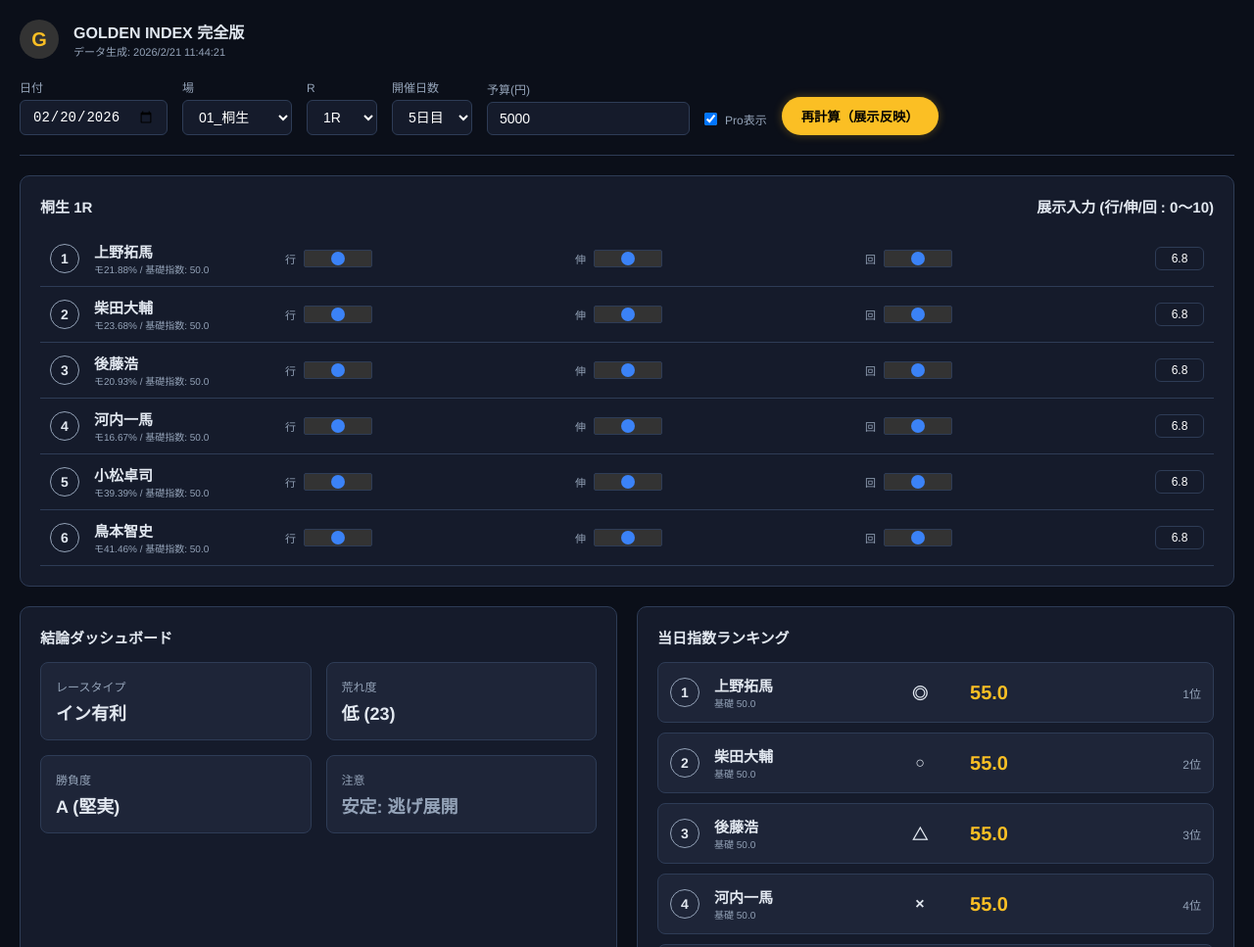
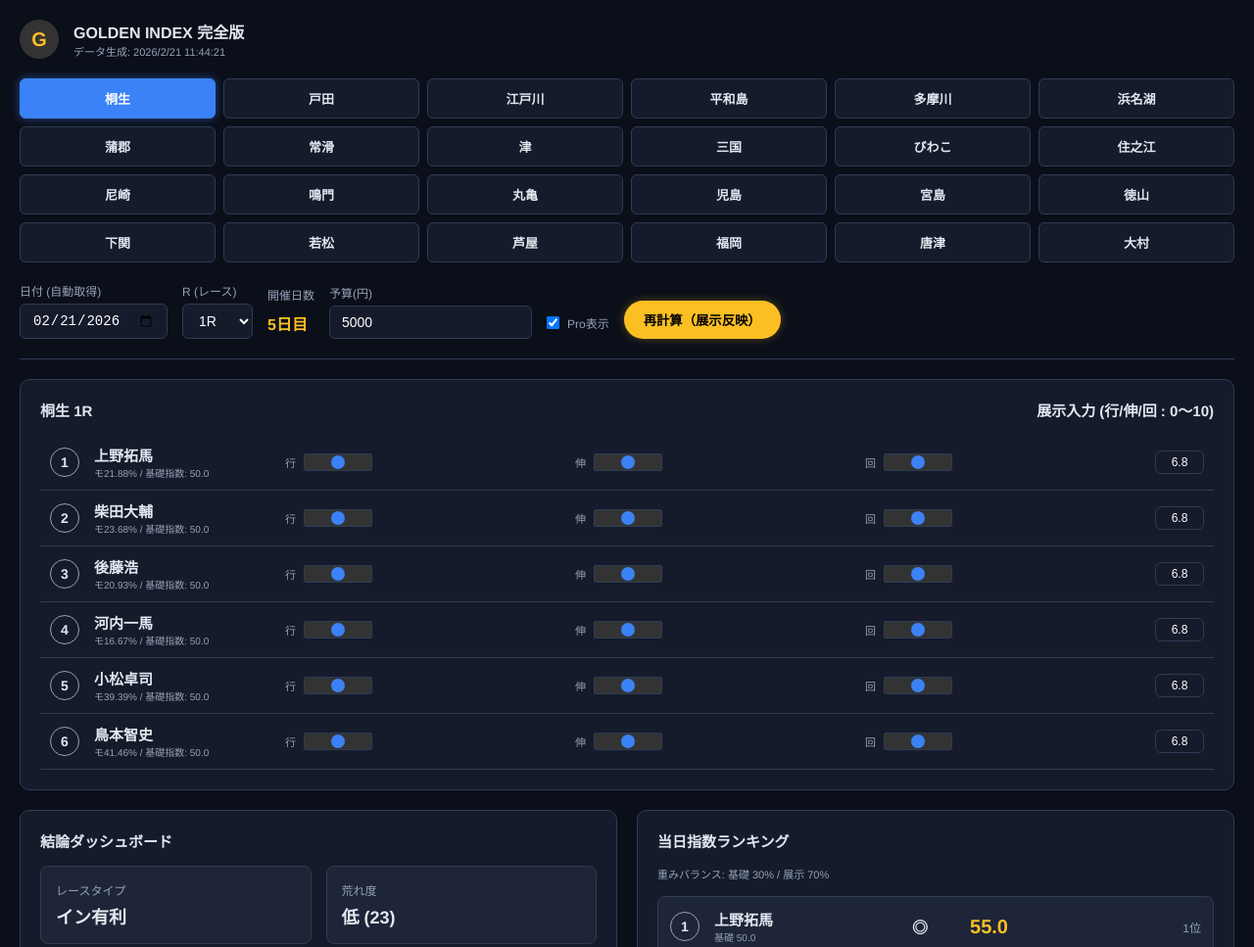
Before and after one commit to sena2004719-blip/BPI, a plain HTML site: page index.html in a window 1280 px wide. Shown: the top 967 px of the page at 98% size. Drawn offline with Linux system fonts and the light colour scheme.

Commit message:
Add files via upload

```diff
--- a/index.html
+++ b/index.html
@@ -12,17 +12,27 @@
         .logo { width: 40px; height: 40px; background: #333; color: var(--accent-gold); display: flex; align-items: center; justify-content: center; border-radius: 50%; font-weight: bold; font-size: 20px; }
         .header-title h1 { font-size: 16px; font-weight: bold; }
         .header-title p { font-size: 11px; color: var(--text-sub); }
+
+        /* ボーターズ風 全24場パネルUI */
+        .venue-grid { display: grid; grid-template-columns: repeat(6, 1fr); gap: 8px; margin-bottom: 20px; }
+        @media (max-width: 600px) { .venue-grid { grid-template-columns: repeat(4, 1fr); } }
+        .venue-btn { background: var(--bg-card); border: 1px solid var(--border-color); color: var(--text-main); padding: 10px 0; text-align: center; border-radius: 6px; cursor: pointer; font-size: 13px; font-weight: bold; transition: 0.2s; }
+        .venue-btn:hover { background: var(--bg-box); }
+        .venue-btn.active { background: var(--accent-blue); color: #fff; border-color: var(--accent-blue); box-shadow: 0 0 10px rgba(59, 130, 246, 0.5); }
+        .venue-btn.no-data { color: var(--text-sub); opacity: 0.4; font-weight: normal; } /* データがない場は暗くする */
+
         .controls { display: flex; flex-wrap: wrap; gap: 15px; align-items: flex-end; margin-bottom: 20px; padding-bottom: 20px; border-bottom: 1px solid var(--border-color); }
         .control-group { display: flex; flex-direction: column; gap: 5px; }
         .control-group label { font-size: 12px; color: var(--text-sub); }
+        .day-display { font-size: 16px; font-weight: bold; color: var(--accent-gold); padding-top: 4px; padding-bottom: 4px; }
         input, select { background: var(--bg-card); color: white; border: 1px solid var(--border-color); padding: 8px 12px; border-radius: 6px; font-size: 14px; outline: none; cursor: pointer; }
         .checkbox-group { flex-direction: row; align-items: center; gap: 8px; padding-bottom: 8px; }
         .gold-btn { background: var(--accent-gold); color: #000; font-weight: bold; border: none; padding: 10px 20px; border-radius: 20px; cursor: pointer; box-shadow: 0 0 10px rgba(251, 191, 36, 0.3); transition: 0.2s;}
         .gold-btn:hover { background: var(--accent-gold-hover); transform: scale(1.05); }
         .outline-btn { background: transparent; border: 1px solid var(--text-sub); color: var(--text-main); padding: 6px 15px; border-radius: 15px; cursor: pointer; font-size: 12px; }
+
         .card { background: var(--bg-card); border: 1px solid var(--border-color); border-radius: 10px; padding: 20px; margin-bottom: 20px; }
         .card-header { font-size: 15px; font-weight: bold; margin-bottom: 15px; display: flex; justify-content: space-between; align-items: center;}
-        .note { font-size: 11px; color: var(--text-sub); margin-top: 10px; }
         .exh-row { display: flex; align-items: center; gap: 15px; padding: 10px; border-bottom: 1px solid var(--border-color); }
         .boat-num { width: 30px; height: 30px; border-radius: 50%; border: 1px solid var(--text-sub); display: flex; align-items: center; justify-content: center; font-weight: bold; }
         .boat-info { width: 180px; }
@@ -32,12 +42,14 @@
         input[type=range] { -webkit-appearance: none; width: 70px; height: 4px; background: #333; border-radius: 2px; }
         input[type=range]::-webkit-slider-thumb { -webkit-appearance: none; width: 14px; height: 14px; border-radius: 50%; background: var(--accent-blue); cursor: pointer; }
         .time-input { width: 50px; padding: 4px; font-size: 12px; text-align: center; }
+
         .dashboard-grid { display: grid; grid-template-columns: 1fr 1fr; gap: 20px; }
         .grid-2x2 { display: grid; grid-template-columns: 1fr 1fr; gap: 15px; }
         .dash-box { background: var(--bg-box); padding: 15px; border-radius: 8px; display: flex; flex-direction: column; gap: 5px; border: 1px solid var(--border-color); }
         .dash-label { font-size: 12px; color: var(--text-sub); }
         .dash-value { font-size: 18px; font-weight: bold; transition: 0.3s; }
         .warning { color: #ef4444; }
+
         .index-row { display: flex; align-items: center; gap: 15px; background: var(--bg-box); padding: 12px; border-radius: 8px; margin-bottom: 10px; border: 1px solid var(--border-color); transition: all 0.3s; }
         .index-mark { width: 30px; text-align: center; font-weight: bold; font-size: 16px; }
         .index-score { font-size: 20px; font-weight: bold; width: 60px; text-align: right; color: var(--accent-gold); }
@@ -45,6 +57,7 @@
         .tag { font-size: 10px; background: #333; padding: 2px 6px; border-radius: 4px; }
         .rank { font-size: 12px; color: var(--text-sub); }
         .weight-info { font-size: 11px; color: var(--text-sub); margin-bottom: 15px; }
+
         .buy-tags { display: flex; gap: 10px; margin-bottom: 15px; flex-wrap: wrap; }
         .buy-tag { background: var(--bg-box); border: 1px solid var(--border-color); padding: 5px 12px; border-radius: 15px; font-weight: bold; }
         .buy-allocation { font-family: monospace; font-size: 13px; margin-bottom: 15px; color: var(--text-sub); line-height: 1.6; }
@@ -61,11 +74,12 @@
         </div>
     </header>
 
+    <div class="venue-grid" id="venue-grid"></div>
+
     <nav class="controls">
-        <div class="control-group"><label>日付</label><input type="date" id="date-select" value="2026-02-20"></div>
-        <div class="control-group"><label>場</label><select id="venue-select"></select></div>
+        <div class="control-group"><label>日付 (自動取得)</label><input type="date" id="date-select"></div>
         <div class="control-group">
-            <label>R</label>
+            <label>R (レース)</label>
             <select id="race-select">
                 <option value="1">1R</option><option value="2">2R</option><option value="3">3R</option>
                 <option value="4">4R</option><option value="5">5R</option><option value="6">6R</option>
@@ -75,9 +89,7 @@
         </div>
         <div class="control-group">
             <label>開催日数</label>
-            <select id="day-select">
-                <option value="1">1日目</option><option value="3">3日目</option><option value="5" selected>5日目</option>
-            </select>
+            <div id="day-display" class="day-display">-</div>
         </div>
         <div class="control-group"><label>予算(円)</label><input type="number" id="budget-input" value="5000" step="100"></div>
         <div class="control-group checkbox-group"><input type="checkbox" id="pro-toggle" checked><label for="pro-toggle">Pro表示</label></div>
@@ -85,12 +97,12 @@
     </nav>
 
     <div id="no-data-area" class="no-data-msg" style="display: none;">
-        この会場・レースのデータはありません。（別の場を選択してください）
+        この会場・レースのデータはありません。（別の場またはレースを選択してください）
     </div>
 
     <main id="main-content">
         <section class="card" id="exhibition-section">
-            <div class="card-header"><span id="race-title-display">戸田 1R</span> 展示入力 (行/伸/回 : 0〜10)</div>
+            <div class="card-header"><span id="race-title-display"></span> 展示入力 (行/伸/回 : 0〜10)</div>
             <div id="exhibition-list" class="boat-list"></div>
         </section>
 
@@ -122,41 +134,85 @@
     <script>
         let appData = null;
         let currentBoats = [];
-        const VENUES = ["01_桐生", "02_戸田", "03_江戸川", "04_平和島", "05_多摩川", "06_浜名湖", "07_蒲郡", "08_常滑", "09_津", "10_三国", "11_びわこ", "12_住之江", "13_尼崎", "14_鳴門", "15_丸亀", "16_児島", "17_宮島", "18_徳山", "19_下関", "20_若松", "21_芦屋", "22_福岡", "23_唐津", "24_大村"];
+        let currentVenueCode = null; // 現在選択中の会場
+
+        const VENUES = [
+            "01_桐生", "02_戸田", "03_江戸川", "04_平和島", "05_多摩川", "06_浜名湖",
+            "07_蒲郡", "08_常滑", "09_津", "10_三国", "11_びわこ", "12_住之江",
+            "13_尼崎", "14_鳴門", "15_丸亀", "16_児島", "17_宮島", "18_徳山",
+            "19_下関", "20_若松", "21_芦屋", "22_福岡", "23_唐津", "24_大村"
+        ];
 
         document.addEventListener("DOMContentLoaded", () => {
-            initUI();
             fetchData();
 
-            // プルダウンを変更した瞬間にデータを切り替える
-            document.getElementById("venue-select").addEventListener("change", () => loadRaceData());
             document.getElementById("race-select").addEventListener("change", () => loadRaceData());
-
             document.getElementById("calc-btn").addEventListener("click", () => updateUI(true));
-            document.getElementById("day-select").addEventListener("change", () => updateUI(true));
             document.getElementById("pro-toggle").addEventListener("change", () => updateUI(false));
             document.getElementById("copy-btn").addEventListener("click", copyToClipboard);
         });
 
-        function initUI() {
-            const venueSelect = document.getElementById("venue-select");
+        // 24場パネルの生成
+        function buildVenueGrid() {
+            const grid = document.getElementById("venue-grid");
+            grid.innerHTML = "";
+
             VENUES.forEach((v, i) => {
-                let opt = document.createElement("option");
-                opt.value = String(i + 1).padStart(2, '0');
-                opt.textContent = v;
-                venueSelect.appendChild(opt);
+                const code = String(i + 1).padStart(2, '0');
+                const name = v.split("_")[1];
+                const btn = document.createElement("div");
+                btn.className = "venue-btn";
+                btn.textContent = name;
+                btn.dataset.code = code;
+
+                // データがあるか判定してクラスを付ける
+                if (appData && appData.venues[code] && appData.venues[code].status === "active") {
+                    btn.classList.remove("no-data");
+                } else {
+                    btn.classList.add("no-data");
+                }
+
+                if (code === currentVenueCode) btn.classList.add("active");
+
+                btn.addEventListener("click", () => {
+                    currentVenueCode = code;
+                    buildVenueGrid(); // ボタンのアクティブ状態を更新
+                    loadRaceData();
+                });
+                grid.appendChild(btn);
             });
         }
 
         async function fetchData() {
             try {
-                const response = await fetch('data/db.json');
+                // キャッシュを防ぐためにタイムスタンプを付与
+                const response = await fetch('data/db.json?t=' + new Date().getTime());
                 if (!response.ok) throw new Error("JSON読み込み失敗");
                 appData = await response.json();
 
                 const d = new Date(appData.updated_at);
                 document.getElementById("last-updated").textContent = `データ生成: ${d.toLocaleString('ja-JP')}`;
 
+                // 日付を自動最新化
+                const year = d.getFullYear();
+                const month = String(d.getMonth() + 1).padStart(2, '0');
+                const day = String(d.getDate()).padStart(2, '0');
+                document.getElementById("date-select").value = `${year}-${month}-${day}`;
+
+                // 最初のデータがある会場を自動選択
+                if (!currentVenueCode) {
+                    let firstActive = "01";
+                    for (let i = 1; i <= 24; i++) {
+                        let code = String(i).padStart(2, '0');
+                        if (appData.venues[code] && appData.venues[code].status === "active") {
+                            firstActive = code;
+                            break;
+                        }
+                    }
+                    currentVenueCode = firstActive;
+                }
+
+                buildVenueGrid();
                 loadRaceData();
             } catch (e) {
                 console.error("データ読み込みエラー:", e);
@@ -165,20 +221,24 @@
         }
 
         function loadRaceData() {
-            if (!appData) return;
+            if (!appData || !currentVenueCode) return;
 
-            const venueCode = document.getElementById("venue-select").value;
             const raceNum = parseInt(document.getElementById("race-select").value);
-            const venueName = VENUES[parseInt(venueCode)-1].split("_")[1];
+            const venueName = VENUES[parseInt(currentVenueCode)-1].split("_")[1];
 
             document.getElementById("race-title-display").textContent = `${venueName} ${raceNum}R`;
 
-            const venueData = appData.venues[venueCode];
+            const venueData = appData.venues[currentVenueCode];
 
             if (!venueData || venueData.status !== "active") {
+                document.getElementById("day-display").textContent = "-";
                 showNoData();
                 return;
             }
+
+            // 開催日数の自動反映
+            const dayOfEvent = venueData.day_of_event || 1;
+            document.getElementById("day-display").textContent = `${dayOfEvent}日目`;
 
             const raceData = venueData.races.find(r => r.race_number === raceNum);
             if (!raceData) {
@@ -212,7 +272,10 @@
         function updateUI(isRecalculate) {
             const isPro = document.getElementById("pro-toggle").checked;
             const budget = parseInt(document.getElementById("budget-input").value) || 5000;
-            const dayOfEvent = parseInt(document.getElementById("day-select").value);
+
+            // JSONから自動取得した開催日数を使う
+            const venueData = appData.venues[currentVenueCode];
+            const dayOfEvent = venueData ? (venueData.day_of_event || 1) : 1;
 
             if (isRecalculate) {
                 const rows = document.querySelectorAll(".exh-row");
@@ -223,13 +286,19 @@
                     const mawari = parseInt(sliders[2].value);
                     const exhScore = ((ikiasi + nobi + mawari) / 30) * 100;
 
+                    // 開催日数による重み付けの自動変化
                     let weightBase = 0.5, weightExh = 0.5;
-                    if(dayOfEvent <= 2) { weightBase = 0.7; weightExh = 0.3; }
-                    else if(dayOfEvent >= 5) { weightBase = 0.3; weightExh = 0.7; }
+                    if(dayOfEvent <= 2) { weightBase = 0.7; weightExh = 0.3; } // 初日は基礎データ重視
+                    else if(dayOfEvent >= 5) { weightBase = 0.3; weightExh = 0.7; } // 後半は展示重視
 
-                    document.getElementById("weight-info").textContent = `重み: 基礎 ${weightBase*100}% / 展示 ${weightExh*100}%`;
+                    document.getElementById("weight-info").textContent = `重みバランス: 基礎 ${weightBase*100}% / 展示 ${weightExh*100}%`;
                     currentBoats[idx].today_index = (currentBoats[idx].base_index * weightBase) + (exhScore * weightExh);
                 });
+            } else {
+                let weightBase = 0.5, weightExh = 0.5;
+                if(dayOfEvent <= 2) { weightBase = 0.7; weightExh = 0.3; }
+                else if(dayOfEvent >= 5) { weightBase = 0.3; weightExh = 0.7; }
+                document.getElementById("weight-info").textContent = `重みバランス: 基礎 ${weightBase*100}% / 展示 ${weightExh*100}%`;
             }
 
             let sortedBoats = [...currentBoats].sort((a, b) => b.today_index - a.today_index);
```
